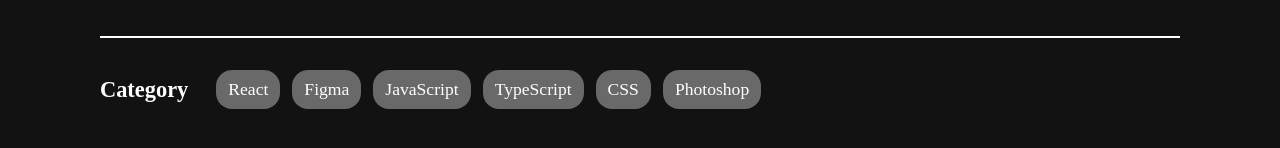
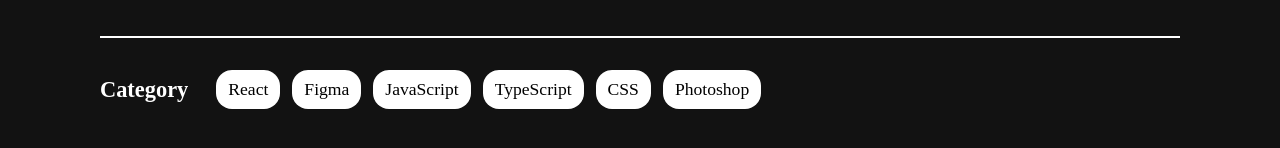
Before and after one commit to hongwontae/Blog, a React (Vite) app in the folder Study-Blog/: page / in a window 1280 px wide. Shown: the part 438-586 px from the top of the page. Built offline with nearby package versions, Linux system fonts and the light colour scheme; a web font is replaced by a local one.

Commit message:
I study while creating a blog.

```diff
--- a/Study-Blog/src/components/Category.tsx
+++ b/Study-Blog/src/components/Category.tsx
@@ -1,4 +1,3 @@
-import { motion } from "framer-motion";
 import { useState } from "react";
 import CategoryElement from "./CategoryElement";
 
@@ -21,55 +20,89 @@
     photoshop: false,
   });
 
+  const CategoryClass = "p-[0.4rem] pl-3 pr-3 rounded-2xl bg-white text-black";
+  const whileHoverObject = {
+    backgroundColor: "#121212",
+    color: "#ef476f",
+    transition: { type: "tween", duration: 0.5 },
+  } as const;
+
+  function clickFunction(key: keyof ClickState) {
+    setClickState((prev) => {
+      return {
+        ...prev,
+        [key]: !prev[key],
+      };
+    });
+  }
+
+  function animateFunction(data: keyof ClickState): {
+    backgroundColor: string;
+    color: string;
+  } {
+    return {
+      backgroundColor: clickState[data] ? "#121212" : "",
+      color: clickState[data] ? "#ffffff" : "",
+    };
+  }
+
+
+
   return (
     <>
       <section className="flex flex-row justify-start text-white text-[1.1rem] items-center gap-7">
         <h1 className="font-semibold text-[1.4rem]">Category</h1>
         <div className="flex flex-row gap-3">
           <CategoryElement
-            className="p-[0.4rem] pl-3 pr-3 rounded-2xl bg-category-box-color"
-            animate={{ background: clickState.react ? "#ffffff" : "",color: clickState.react ? "#121212" : "",}}
-            whileHover={{ background: "#121212" }}
-            transition={{}}
-            onClickFunc={() => setClickState((prev) => {
-                return {
-                  ...prev,
-                  react: !prev.react,
-                };
-              })}
+            className={CategoryClass}
+            animate={animateFunction("react")}
+            whileHover={whileHoverObject}
+            onClickFunc={() => clickFunction("react")}
           >
             React
           </CategoryElement>
-          <motion.div
-            whileHover={{ background: "#121212" }}
-            className="p-[0.4rem] pl-3 pr-3 rounded-2xl bg-category-box-color"
+
+          <CategoryElement
+            className={CategoryClass}
+            animate={animateFunction("figma")}
+            whileHover={whileHoverObject}
+            onClickFunc={() => clickFunction("figma")}
           >
             Figma
-          </motion.div>
-          <motion.div
-            whileHover={{ background: "#121212" }}
-            className="p-[0.4rem] pl-3 pr-3 rounded-2xl bg-category-box-color"
+          </CategoryElement>
+
+          <CategoryElement
+            className={CategoryClass}
+            animate={animateFunction("javascript")}
+            whileHover={whileHoverObject}
+            onClickFunc={() => clickFunction("javascript")}
           >
             JavaScript
-          </motion.div>
-          <motion.div
-            whileHover={{ background: "#121212" }}
-            className="p-[0.4rem] pl-3 pr-3 rounded-2xl bg-category-box-color"
+          </CategoryElement>
+          <CategoryElement
+            className={CategoryClass}
+            animate={animateFunction("typescript")}
+            whileHover={whileHoverObject}
+            onClickFunc={() => clickFunction("typescript")}
           >
             TypeScript
-          </motion.div>
-          <motion.div
-            whileHover={{ background: "#121212" }}
-            className="p-[0.4rem] pl-3 pr-3 rounded-2xl bg-category-box-color"
+          </CategoryElement>
+          <CategoryElement
+            className={CategoryClass}
+            animate={animateFunction("css")}
+            whileHover={whileHoverObject}
+            onClickFunc={() => clickFunction("css")}
           >
             CSS
-          </motion.div>
-          <motion.div
-            whileHover={{ background: "#121212" }}
-            className="p-[0.4rem] pl-3 pr-3 rounded-2xl bg-category-box-color"
+          </CategoryElement>
+          <CategoryElement
+            className={CategoryClass}
+            animate={animateFunction("photoshop")}
+            whileHover={whileHoverObject}
+            onClickFunc={() => clickFunction("photoshop")}
           >
             Photoshop
-          </motion.div>
+          </CategoryElement>
         </div>
       </section>
     </>
--- a/Study-Blog/src/components/CategoryElement.tsx
+++ b/Study-Blog/src/components/CategoryElement.tsx
@@ -2,17 +2,18 @@
 import type { ReactNode } from "react";
 
 type Category = {
-  onClickFunc: () => void;
+  onClickFunc: React.MouseEventHandler<HTMLDivElement>
   className: string;
   animate: {
-    background: string;
+    backgroundColor: string;
     color: string;
   };
   whileHover: {
-    background: string;
+    backgroundColor: string;
+    color : string;
+    transition : {type : "spring" | "tween" | "inertia", [key : string] : number | string}
   };
   children: ReactNode;
-  transition : {}
 };
 
 function CategoryElement({
@@ -21,7 +22,6 @@
   onClickFunc,
   whileHover,
   animate,
-  transition
 }: Category) {
   return (
     <>
@@ -30,7 +30,6 @@
         onClick={onClickFunc}
         whileHover={whileHover}
         animate={animate}
-        transition={transition}
       >
         {children}
       </motion.div>
--- a/Study-Blog/src/pages/Test.tsx
+++ b/Study-Blog/src/pages/Test.tsx
@@ -8,10 +8,11 @@
     <>
       <div className="text-white flex flex-col items-center">
         <motion.div
-          initial={{borderWidth : '12px', borderColor : "#de222a"}}
-          animate={{ borderWidth : '1px' }}
-          transition={{ duration: 1 }}
-        >Hello-World</motion.div>
+        initial={{backgroundColor : '#ffffff', color : '#121212'}}
+        whileHover={{backgroundColor : '#eded32', color : '#ffffff', transition : {type : 'tween', duration : 0.5}}}
+        >
+          Hello-World
+        </motion.div>
         <div>Hello!</div>
 
         <div>{count}</div>
```
Also changed, not shown: 4 other files (tests, documents, lock files or other folders).
